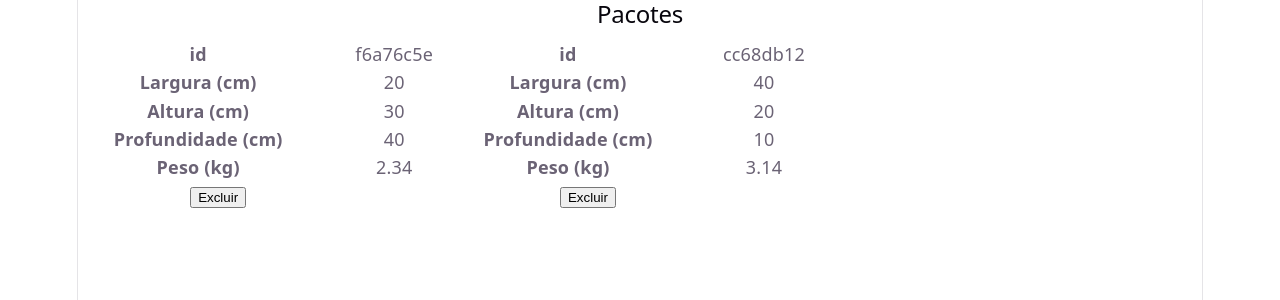
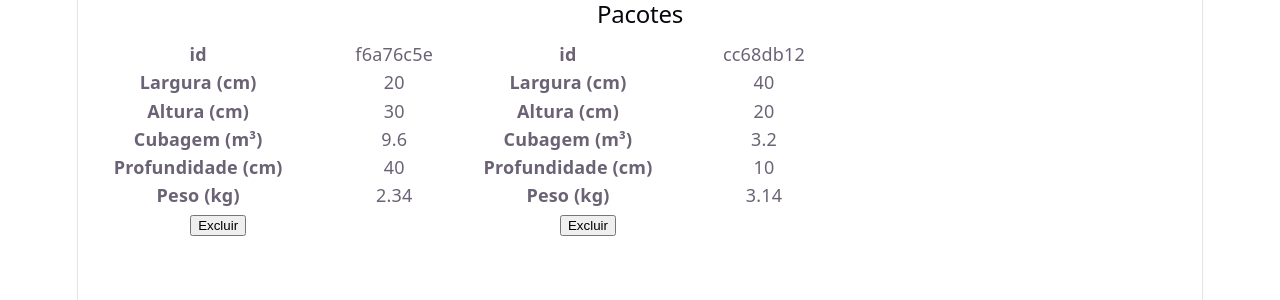
Before and after one commit to ufjf-dcc207/ufjf-dcc207-2026-3-a-atv08-andrelopes132, a React (Vite) app: page / in a window 1280 px wide. Shown: the top 300 px of the page. Built offline with nearby package versions, Linux system fonts and the light colour scheme.

Commit message:
adiciona estado derivado

```diff
--- a/src/Pacote.tsx
+++ b/src/Pacote.tsx
@@ -11,20 +11,24 @@ export default function Pacote({pacote, acaoExcluir} : PacoteProps){
         <>
             <div className="pacote">
 
-                <dt>id</dt>
-                <dd title={pacote.id}>{pacote.id.substring(0,8)}</dd>
+                <dt>id</dt>                     <dd title={pacote.id}>{pacote.id.substring(0,8)}</dd>
 
-                <dt>Largura (cm)</dt>
-                <dd>{pacote.largura}</dd>
+                <dt>Largura (cm)</dt>           <dd>{pacote.largura}</dd>
 
-                <dt>Altura (cm)</dt>
-                <dd>{pacote.altura}</dd>
+                <dt>Altura (cm)</dt>            <dd>{pacote.altura}</dd>
 
-                <dt>Profundidade (cm)</dt>
-                <dd>{pacote.profundidade}</dd>
+                <dt>Cubagem (m³)</dt>           <dd>
+                                                    {
+                                                        400 *
+                                                        pacote.largura/100 *
+                                                        pacote.altura/100 *
+                                                        pacote.profundidade/100
+                                                    }
+                                                </dd>
 
-                <dt>Peso (kg)</dt>
-                <dd>{pacote.peso}</dd>
+                <dt>Profundidade (cm)</dt>      <dd>{pacote.profundidade}</dd>
+
+                <dt>Peso (kg)</dt>              <dd>{pacote.peso}</dd>
 
                 <dd>
                     <button onClick={() => acaoExcluir(pacote.id)}>Excluir</button>
```
